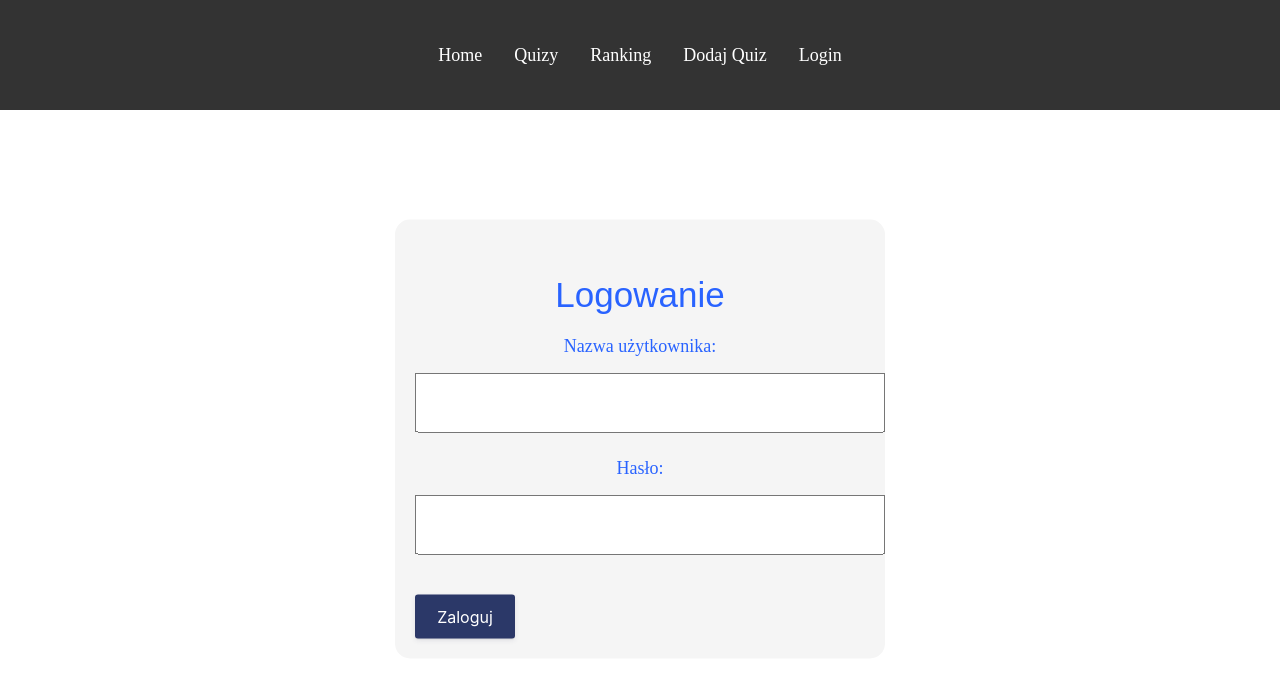
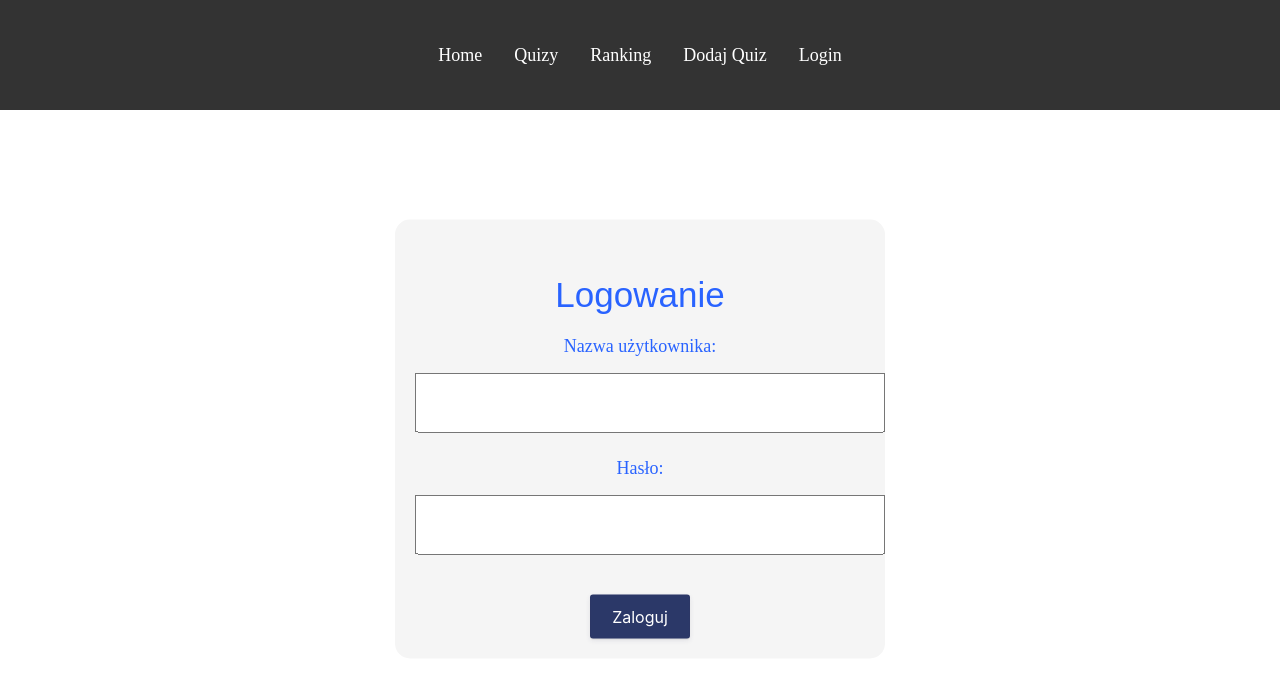
Before and after one commit to lewy212/Projekt_React, a React (Create React App) app: page /logowanie in a window 1280 px wide. Shown: the top 682 px of the page. Built offline with nearby package versions, Linux system fonts and the light colour scheme.

Commit message:
poprawa logowania

```diff
--- a/src/Logowanie.js
+++ b/src/Logowanie.js
@@ -1,4 +1,3 @@
-// Logowanie.js
 import React, { useState } from 'react';
 import { useAuth } from './AuthContext';
 
@@ -6,7 +5,8 @@ const Logowanie = ({ listaUserow }) => {
     const { loggedIn, username, userId, login, logout, setAuthUsername } = useAuth();
     const [password, setPassword] = useState('');
 
-    const handleLogin = () => {
+    const handleLogin = (e) => {
+        e.preventDefault();
         listaUserow.forEach((user) => {
             if (user.nick === username && user.haslo === password) {
                 login(user.nick, user.id);
@@ -18,12 +18,6 @@ const Logowanie = ({ listaUserow }) => {
 
     const handleLogout = () => {
         logout();
-    };
-
-    const handleKeyPress = (e) => {
-        if (e.key === 'Enter') {
-            handleLogin();
-        }
     };
 
     return (
@@ -40,6 +34,7 @@ const Logowanie = ({ listaUserow }) => {
             ) : (
                 <>
                     <h1 className="header-styled-h1">Logowanie</h1>
+                    <form onSubmit={handleLogin}>
                         <label>
                             Nazwa użytkownika:
                             <input
@@ -47,7 +42,7 @@ const Logowanie = ({ listaUserow }) => {
                                 type="text"
                                 value={username}
                                 onChange={(e) => setAuthUsername(e.target.value)}
-                            onKeyPress={handleKeyPress}
+                                autoComplete="username"
                             />
                         </label>
                         <label>
@@ -57,12 +52,13 @@ const Logowanie = ({ listaUserow }) => {
                                 type="password"
                                 value={password}
                                 onChange={(e) => setPassword(e.target.value)}
-                            onKeyPress={handleKeyPress}
+                                autoComplete="current-password"
                             />
                         </label>
-                    <button className="btn" onClick={handleLogin}>
+                        <button type="submit" className="btn">
                             Zaloguj
                         </button>
+                    </form>
                 </>
             )}
         </div>
```
Lines whose indentation alone changed are shown as unchanged.
